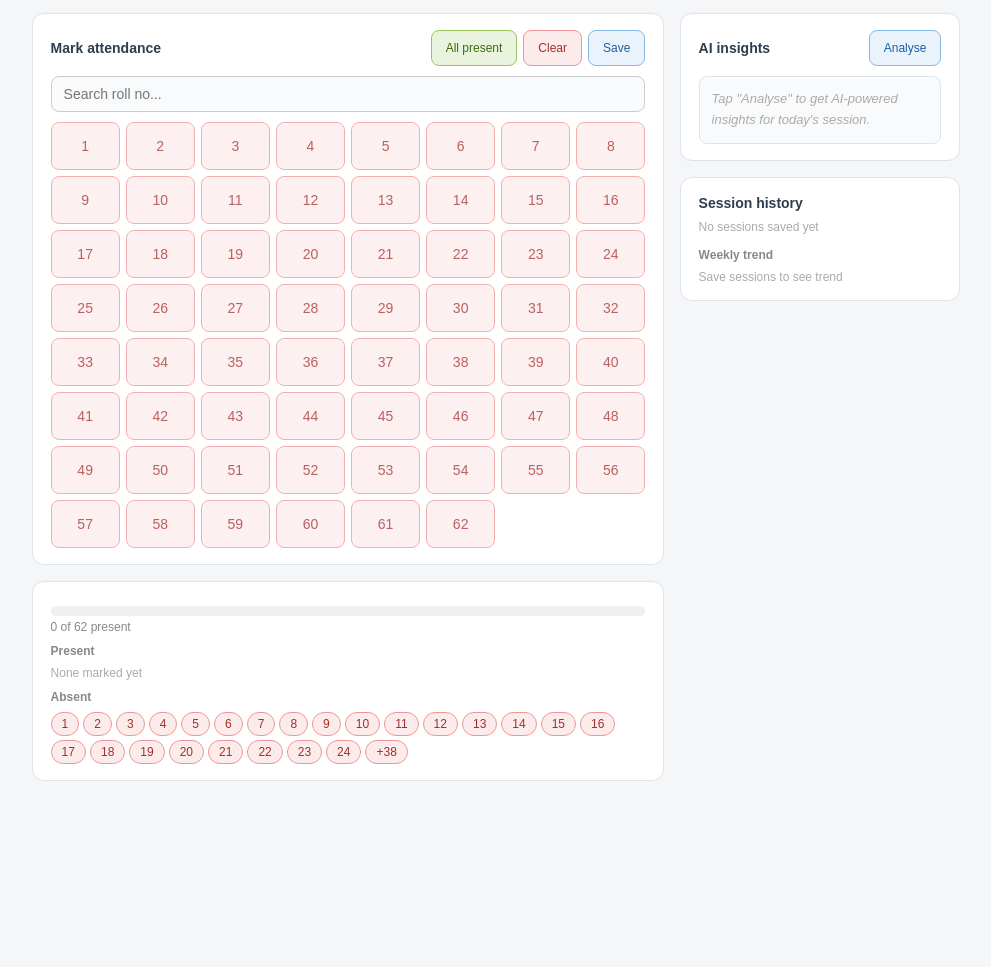
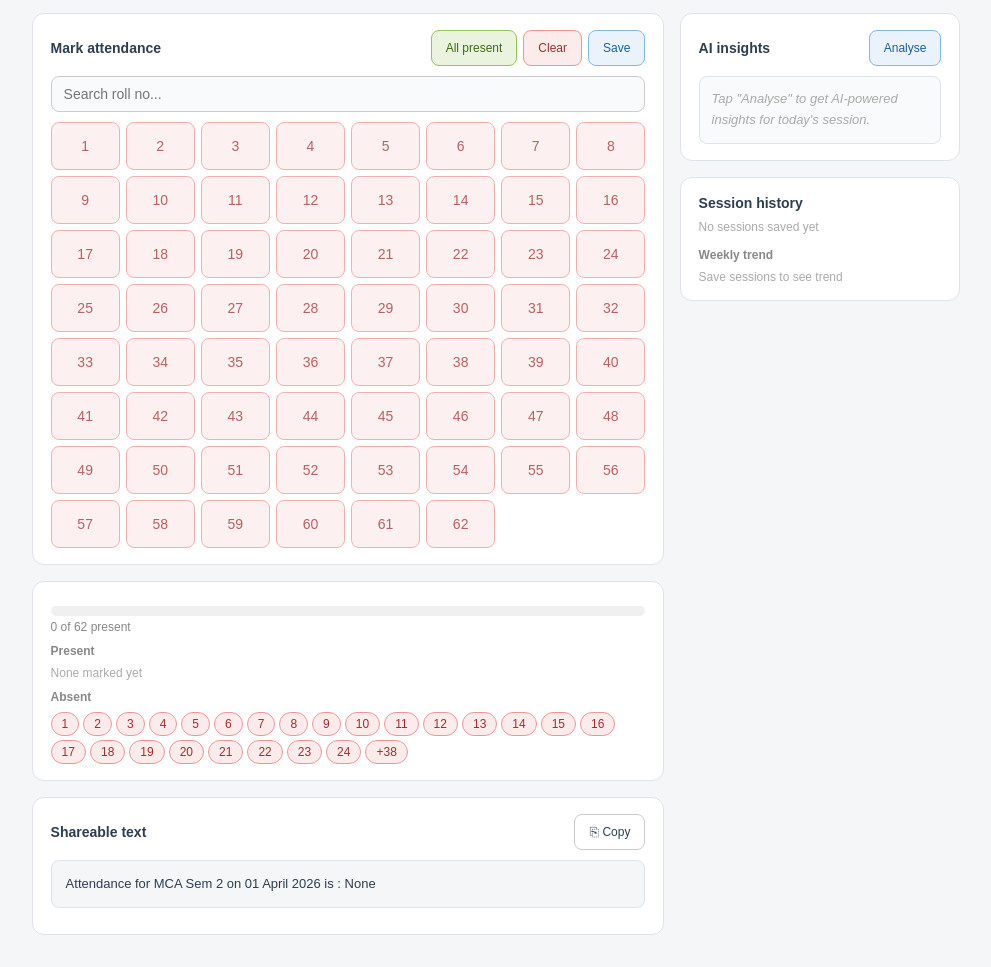
Before and after one commit to Soknocked112/Attendance, a plain HTML site: page index.html in a window 1280 px wide. Shown: the part 129-1096 px from the top of the page, without its empty margins (144-1135 px from the left). Before the commit the page ends 942 px from the top, so only its background shows below. Drawn offline with Linux system fonts and the light colour scheme.

Commit message:
Add files via upload

```diff
--- a/index.html
+++ b/index.html
@@ -46,6 +46,14 @@
         <div class="section-label">Absent</div>
         <div class="chip-list" id="absentChips"><span class="empty-note">All absent</span></div>
       </div>
+
+      <div class="card">
+        <div class="card-header">
+          <span class="card-title">Shareable text</span>
+          <button class="btn copy-btn" id="copyBtn" onclick="copyText()">&#10697; Copy</button>
+        </div>
+        <div class="copy-text-box" id="copyTextBox">Mark attendance above to generate shareable text.</div>
+      </div>
     </div>
 
     <div class="sidebar-stack">
--- a/script.js
+++ b/script.js
@@ -76,6 +76,38 @@ function update() {
     ? allAbsent.slice(0, 24).map(r => `<span class="chip absent">${r}</span>`).join('')
       + (allAbsent.length > 24 ? `<span class="chip absent">+${allAbsent.length - 24}</span>` : '')
     : '<span class="empty-note">Full attendance!</span>';
+
+  updateCopyText(sorted);
+}
+
+function updateCopyText(sorted) {
+  const box = document.getElementById('copyTextBox');
+  const rolls = sorted.length ? sorted.join(', ') : 'None';
+  const now = new Date();
+  const dateStr = now.toLocaleDateString('en-IN', { day: '2-digit', month: 'long', year: 'numeric' });
+  box.textContent = `Attendance for MCA Sem 2 on ${dateStr} is : ${rolls}`;
+  const btn = document.getElementById('copyBtn');
+  btn.className = 'btn copy-btn';
+  btn.textContent = '⎘ Copy';
+}
+
+function copyText() {
+  const text = document.getElementById('copyTextBox').textContent;
+  if (!text || text === 'Mark attendance above to generate shareable text.') return;
+  navigator.clipboard.writeText(text).then(() => {
+    const btn = document.getElementById('copyBtn');
+    btn.className = 'btn copy-btn copied';
+    btn.textContent = '✓ Copied!';
+    setTimeout(() => {
+      btn.className = 'btn copy-btn';
+      btn.textContent = '⎘ Copy';
+    }, 2000);
+  }).catch(() => {
+    const range = document.createRange();
+    range.selectNode(document.getElementById('copyTextBox'));
+    window.getSelection().removeAllRanges();
+    window.getSelection().addRange(range);
+  });
 }
 
 function saveSession() {
--- a/style.css
+++ b/style.css
@@ -331,7 +331,30 @@ body {
   text-align: right;
 }
 
-/* Responsive */
+/* Copy text */
+.copy-text-box {
+  font-size: 13px;
+  line-height: 1.7;
+  color: #2c3e50;
+  background: #f4f6f8;
+  border: 1px solid #dde3ea;
+  border-radius: 8px;
+  padding: 12px 14px;
+  margin: 8px 0 10px;
+  word-break: break-word;
+}
+
+.copy-btn {
+  display: inline-flex;
+  align-items: center;
+  gap: 6px;
+}
+
+.copy-btn.copied {
+  background: #eaf3de;
+  border-color: #97c459;
+  color: #3b6d11;
+}
 @media (min-width: 640px) {
   .metrics {
     grid-template-columns: repeat(4, minmax(0, 1fr));
```
